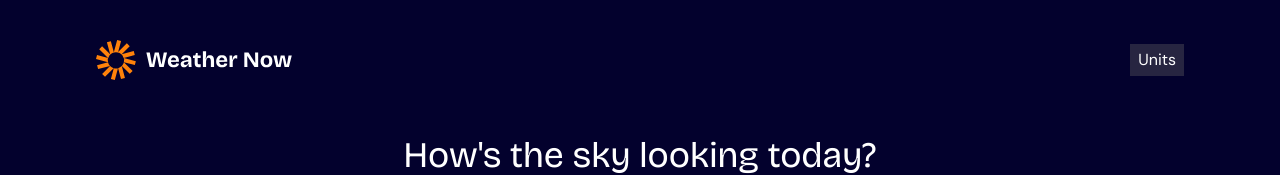
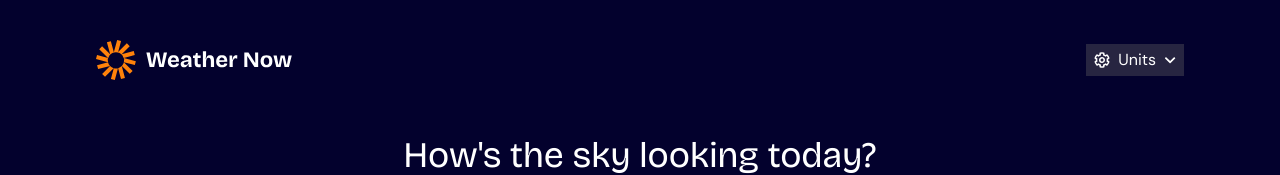
Before and after one commit to Abdulazeez1010/weather-app, a React (Vite) app: page / in a window 1280 px wide. Shown: the top 175 px of the page. Built offline with nearby package versions, Linux system fonts and the light colour scheme.

Commit message:
feat: add icons and click-outside behavior to units menu

```diff
--- a/src/components/UnitsSelector.tsx
+++ b/src/components/UnitsSelector.tsx
@@ -1,8 +1,10 @@
-import React, { useState } from 'react';
+import React, { useEffect, useRef, useState } from 'react';
 
 import './UnitSelector.css'
 
 import CheckMark from '../assets/images/icon-checkmark.svg'
+import SettingsIcon from '../assets/images/icon-units.svg'
+import DropdownIcom from '../assets/images/icon-dropdown.svg'
 
 import type {
   UnitsSelectorProps,
@@ -13,8 +15,10 @@ const UnitsSelector: React.FC<UnitsSelectorProps> = ({
 	onUnitsChange
 }) => {
 	const [isOpen, setIsOpen] = useState(false);
+	const containerRef = useRef<HTMLDivElement | null>(null);
 
-	const baseOptionClass = 'flex w-full items-center justify-between rounded px-3 py-2 text-left text-sm transition';
+	const baseOptionClass =
+		'flex w-full items-center justify-between rounded px-3 py-2 text-left text-sm transition';
 	const activeOptionClass = 'bg-[hsl(243,27%,20%)] text-white';
 	const inactiveOptionClass = 'text-white/70 hover:bg-white/10';
 
@@ -45,15 +49,42 @@ const UnitsSelector: React.FC<UnitsSelectorProps> = ({
 		},
 	] as const;
 
+	useEffect(() => {
+		const handleClickOutside = (event: MouseEvent) => {
+			if (!containerRef.current) return;
+
+			if (!containerRef.current.contains(event.target as Node)) {
+				setIsOpen(false);
+			}
+		};
+
+		document.addEventListener('mousedown', handleClickOutside);
+
+		return () => {
+			document.removeEventListener('mousedown', handleClickOutside);
+		};
+	}, []);
+
 	return (
 		<>
-			<div className='relative bg-[hsl(243,27%,20%)]'>
+			<div
+				ref={containerRef}
+				className='relative bg-[hsl(243,27%,20%)]'
+			>
 				<button
 					type='button'
 					onClick={() => setIsOpen((prev) => !prev)}
-					className='rounded px-2 py-1 text-white'
+					className='flex items-center gap-2 rounded px-2 py-1 text-white'
 				>
-					Units
+					<img src={SettingsIcon} alt="" className='h-4 w-4'/>
+					<span>Units</span>
+					<img
+						src={DropdownIcom}
+						alt=""
+						className={`h-3 w-3 transition-transform ${
+							isOpen ? 'rotate-180' : ''
+						}`}
+					/>
 				</button>
 
 				{isOpen && (
```
